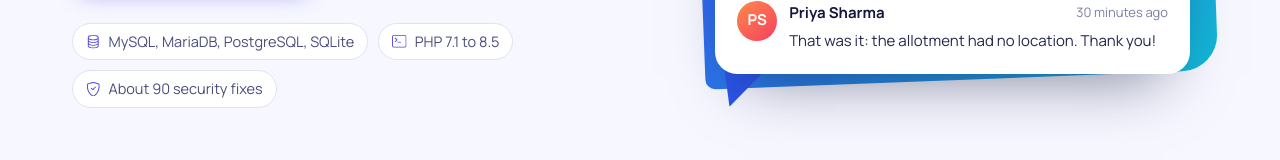
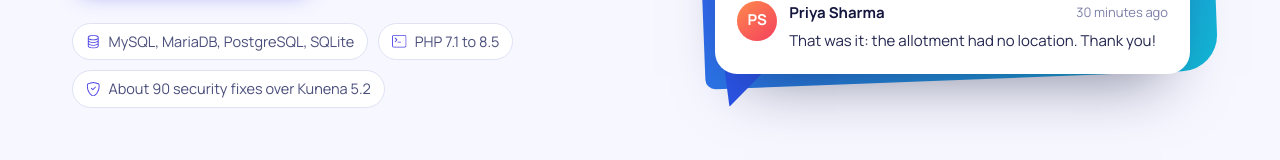
Before and after one commit to joomlaworks/meela.joomlaworks.net, a plain HTML site: page index.html in a window 1280 px wide. Shown: the part 616-776 px from the top of the page. Drawn offline with Linux system fonts and the light colour scheme.

Commit message:
Hero: about 90 security fixes over Kunena 5.2
Co-Authored-By: Claude Opus 5.5 <noreply@anthropic.com>

```diff
--- a/index.html
+++ b/index.html
@@ -186,7 +186,7 @@
                     <ul class="facts">
                         <li><svg class="icon" aria-hidden="true"><use href="#i-database"></use></svg> MySQL, MariaDB, PostgreSQL, SQLite</li>
                         <li><svg class="icon" aria-hidden="true"><use href="#i-terminal"></use></svg> PHP 7.1 to 8.5</li>
-                        <li><svg class="icon" aria-hidden="true"><use href="#i-shield-check"></use></svg> About 90 security fixes</li>
+                        <li><svg class="icon" aria-hidden="true"><use href="#i-shield-check"></use></svg> About 90 security fixes over Kunena 5.2</li>
                     </ul>
                 </div>
                 <div class="convo" aria-label="Example: a member's question answered by Baldrick AI">
```
